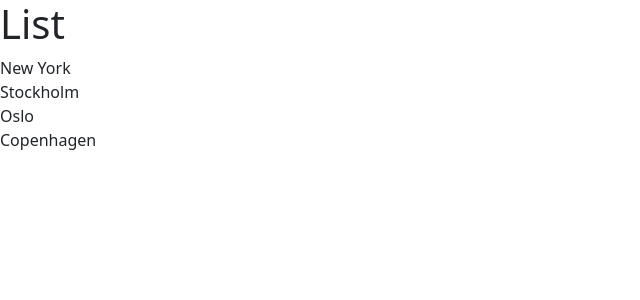
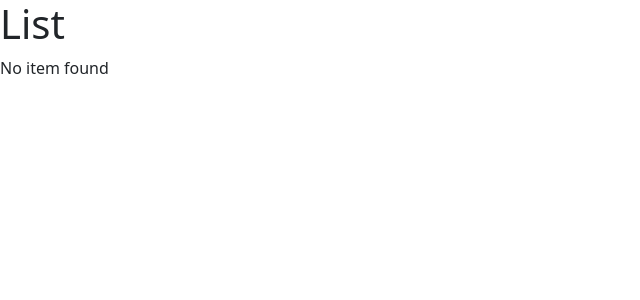
Before and after one commit to K3mp3/Learn-React, a React (Vite) app: page / in a window 1280 px wide. Shown: the top 300 px of the page, without its empty margins (0-640 px from the left). Built offline with nearby package versions, Linux system fonts and the light colour scheme.

Commit message:
Conditional rendering

```diff
--- a/src/components/ListGroup.tsx
+++ b/src/components/ListGroup.tsx
@@ -1,9 +1,11 @@
 function ListGroup() {
-  const items = ["New York", "Stockholm", "Oslo", "Copenhagen"];
+  let items = ["New York", "Stockholm", "Oslo", "Copenhagen"];
+  items = [];
 
   return (
     <>
       <h1>List</h1>
+      {items.length === 0 && <p>No item found</p>}
       <ul className="list-group">
         {items.map((item) => (
           <li key={item}>{item}</li>
```
